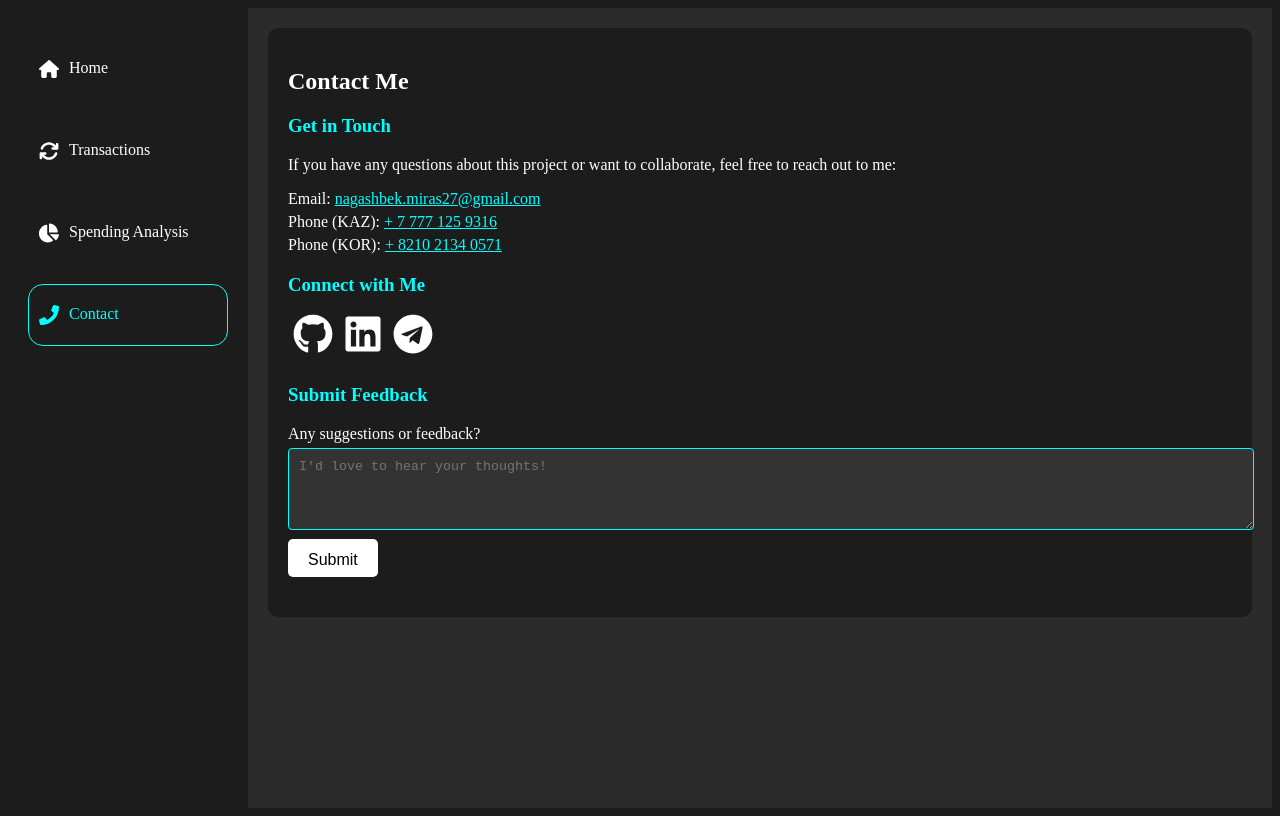
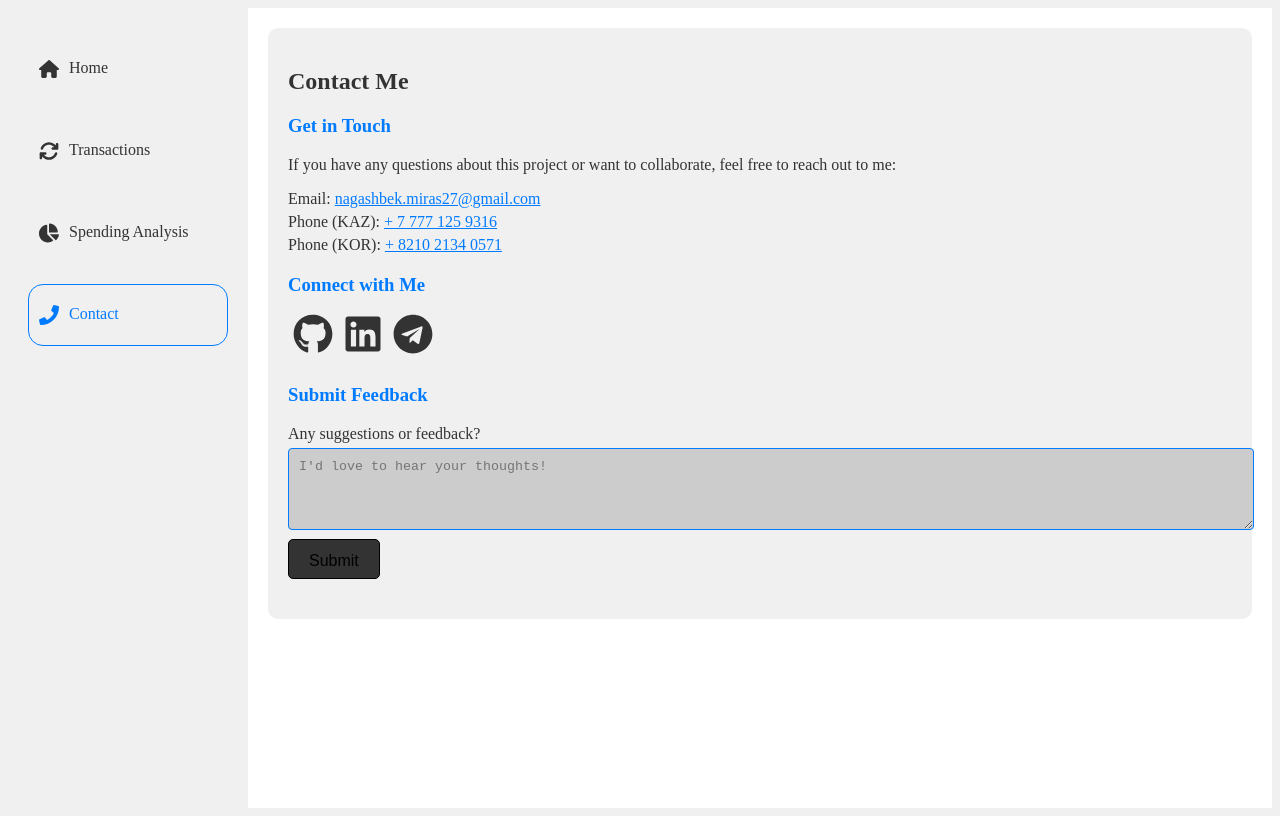
Before and after one commit to mirasnag/budget-sync, a React (Vite) app: page /contact in a window 1280 px wide. Built offline with nearby package versions, Linux system fonts and the light colour scheme.

Commit message:
Enabled Dark/Light mode based on System Preference

```diff
--- a/src/components/Charts/AssetBarChart.tsx
+++ b/src/components/Charts/AssetBarChart.tsx
@@ -24,7 +24,9 @@ const AssetBarChart: React.FC<Props> = ({ assets, data, formatter }) => {
   const colors = randomColor({
     seed: 0,
     count: assets.length,
-    luminosity: "light",
+    luminosity: window.matchMedia("(prefers-color-scheme: dark)").matches
+      ? "light"
+      : "dark",
   });
 
   return (
--- a/src/components/Charts/AssetLineChart.tsx
+++ b/src/components/Charts/AssetLineChart.tsx
@@ -24,7 +24,9 @@ const AssetLineChart: React.FC<Props> = ({ assets, data, formatter }) => {
   const colors = randomColor({
     seed: 0,
     count: assets.length,
-    luminosity: "light",
+    luminosity: window.matchMedia("(prefers-color-scheme: dark)").matches
+      ? "light"
+      : "dark",
   });
 
   return (
--- a/src/components/Charts/AssetTable.tsx
+++ b/src/components/Charts/AssetTable.tsx
@@ -16,7 +16,9 @@ const AssetTable: React.FC<Props> = ({ assets, data, formatter }) => {
   const colors = randomColor({
     seed: 0,
     count: assets.length,
-    luminosity: "light",
+    luminosity: window.matchMedia("(prefers-color-scheme: dark)").matches
+      ? "light"
+      : "dark",
   });
 
   return (
--- a/src/components/Charts/CategoryBarChart.tsx
+++ b/src/components/Charts/CategoryBarChart.tsx
@@ -24,7 +24,9 @@ const CategoryBarChart: React.FC<Props> = ({ categories, data, formatter }) => {
   const colors = randomColor({
     seed: 100,
     count: categories.length,
-    luminosity: "light",
+    luminosity: window.matchMedia("(prefers-color-scheme: dark)").matches
+      ? "light"
+      : "dark",
   });
 
   return (
--- a/src/components/Charts/CategoryLineChart.tsx
+++ b/src/components/Charts/CategoryLineChart.tsx
@@ -28,7 +28,9 @@ const CategoryLineChart: React.FC<Props> = ({
   const colors = randomColor({
     seed: 100,
     count: categories.length,
-    luminosity: "light",
+    luminosity: window.matchMedia("(prefers-color-scheme: dark)").matches
+      ? "light"
+      : "dark",
   });
 
   return (
--- a/src/components/Charts/CategoryPieChart.tsx
+++ b/src/components/Charts/CategoryPieChart.tsx
@@ -23,7 +23,9 @@ const CategoryPieChart: React.FC<Props> = ({ categories, data, formatter }) => {
   const colors = randomColor({
     seed: 100,
     count: categories.length,
-    luminosity: "light",
+    luminosity: window.matchMedia("(prefers-color-scheme: dark)").matches
+      ? "light"
+      : "dark",
   });
 
   return (
--- a/src/components/Charts/CategoryTable.tsx
+++ b/src/components/Charts/CategoryTable.tsx
@@ -16,7 +16,9 @@ const CategoryTable: React.FC<Props> = ({ categories, data, formatter }) => {
   const colors = randomColor({
     seed: 100,
     count: categories.length,
-    luminosity: "light",
+    luminosity: window.matchMedia("(prefers-color-scheme: dark)").matches
+      ? "light"
+      : "dark",
   });
 
   return (
--- a/src/index.css
+++ b/src/index.css
@@ -5,21 +5,48 @@
   --space-lg: 32px;
 
   /* Background Colors */
-  --bg-component-color: #1a1a1a;
-  --bg-color: #1c1c1c;
-  --bg-dark-button-color: #333333;
-  --bg-light-button-color: #cccccc;
-  --bg-effect-color: #2b2b2b;
+  --bg-component-color: #e0e0e0;
+  --bg-color: #f0f0f0;
+  --bg-dark-button-color: #ccc;
+  --bg-light-button-color: #ccc;
+  --bg-effect-color: #fff;
 
   /* Text Colors */
   --text-dark-color: #000000;
-  --text-light-color: #ffffff;
+  --text-light-color: #333333;
 
   /* Accent Colors */
-  --aqua-color: #00ffff;
-  --green-color: #acf3ae;
-  --yellow-color: #fafb92;
-  --red-color: #fa6b84;
+  --aqua-color: #007bff;
+  --green-color: #27ae60;
+  --yellow-color: #f39c12;
+  --red-color: #e74c3c;
+
+  /* Other */
+  --border-color: #000;
+}
+
+@media (prefers-color-scheme: dark) {
+  :root {
+    /* Dark Mode Background Colors */
+    --bg-component-color: #1a1a1a;
+    --bg-color: #1c1c1c;
+    --bg-dark-button-color: #333;
+    --bg-light-button-color: #ccc;
+    --bg-effect-color: #2b2b2b;
+
+    /* Dark Mode Text Colors */
+    --text-dark-color: #000;
+    --text-light-color: #ccc;
+
+    /* Accent Colors */
+    --aqua-color: #00ffff;
+    --green-color: #acf3ae;
+    --yellow-color: #fafb92;
+    --red-color: #fa6b84;
+
+    /* Other */
+    --border-color: #ccc;
+  }
 }
 
 body {
@@ -93,11 +120,13 @@ body {
 select {
   background: var(--bg-dark-button-color);
   color: var(--aqua-color);
+  border: 0.5px solid var(--border-color);
 }
 
 input {
   background: var(--bg-dark-button-color);
   color: var(--aqua-color);
+  border: 0.5px solid var(--border-color);
 }
 
 /* Layout */
@@ -309,7 +338,7 @@ tbody tr {
 .btn {
   background-color: var(--bg-light-button-color);
   color: var(--text-dark-color);
-  border: none;
+  border: 0.5px solid var(--border-color);
   padding: 12px 20px 8px 20px;
   margin: 0px 5px 0px 0px;
   border-radius: 5px;
@@ -376,7 +405,7 @@ tbody tr {
 }
 
 .btn-rect {
-  background: var(--text-light-color);
+  background: var(--bg-light-button-color);
   color: var(--text-dark-color);
   width: 33%;
   padding: 8px 0px;
@@ -545,16 +574,20 @@ tbody tr {
   align-items: flex-end;
 }
 
-/* .table-btns .btn {
-  background-color: ;
-} */
-
 /* Currency Wdiget */
 .currency-widget {
+  display: flex;
+  flex-direction: column;
   background-color: var(--bg-component-color);
   color: var(--text-light-color);
   padding: 20px;
   border-radius: 10px;
+  gap: 5px;
+}
+
+.currency-widget div {
+  display: flex;
+  gap: 10px;
 }
 
 /* Error Page*/
```
Also changed, not shown: src/components/Charts/AssetPieChart.tsx (deleted, +0 -73 lines).
